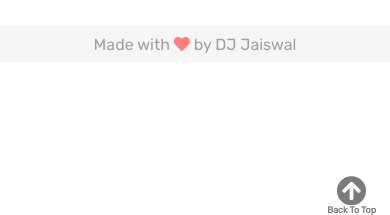
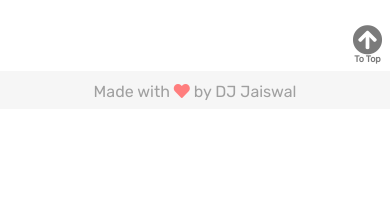
Before and after one commit to DJRockstar/Personal-Portfolio, a plain HTML site: page index.html in a window 390 px wide. Shown: the part 2823-3038 px from the top of the page. After the commit the page ends 2932 px from the top, so only its background shows below. Drawn offline with nearby package versions, Linux system fonts and the light colour scheme.

Commit message:
Added additional features in the mobile version

```diff
--- a/index.html
+++ b/index.html
@@ -128,7 +128,7 @@
             </section>
         </main>
         <div class="bk-to-top-box">
-            <a class="back-to-top" href="#start"><i class="fas fa-arrow-circle-up"><span class="back-to-top">Back To Top</span></i></a>
+            <a class="back-to-top" href="#start"><i class="fas fa-arrow-circle-up"><span class="back-to-top">To Top</span></i></a>
         </div>
         <footer role="content-info">
             <span>Made with <i class="fas fa-heart"></i> by DJ Jaiswal</span>
--- a/main.css
+++ b/main.css
@@ -60,7 +60,7 @@ header {
 section#contact {
     min-height: 100px;
     background-color: #fff;
-    padding: 5% 0;
+    padding: 5% 0 0 0;
 }
 
 .about-me{
@@ -255,7 +255,9 @@ i {
       }
 
       div.bk-to-top-box{
-        display: inline;
+        display: flex;
+        justify-content: flex-end;
+        margin-bottom: 5px;
       }
 
       .back-to-top{
@@ -264,10 +266,11 @@ i {
           font-size: 9px;
       }
 
+      a.back-to-top{
+          width: 45px;
+      }
+
       i.fa-arrow-circle-up{
-        position: absolute;
-        right: 14px;
-        bottom: -260vh;
         visibility: visible;
         font-size: 30px;
         opacity: 0.7;
```
